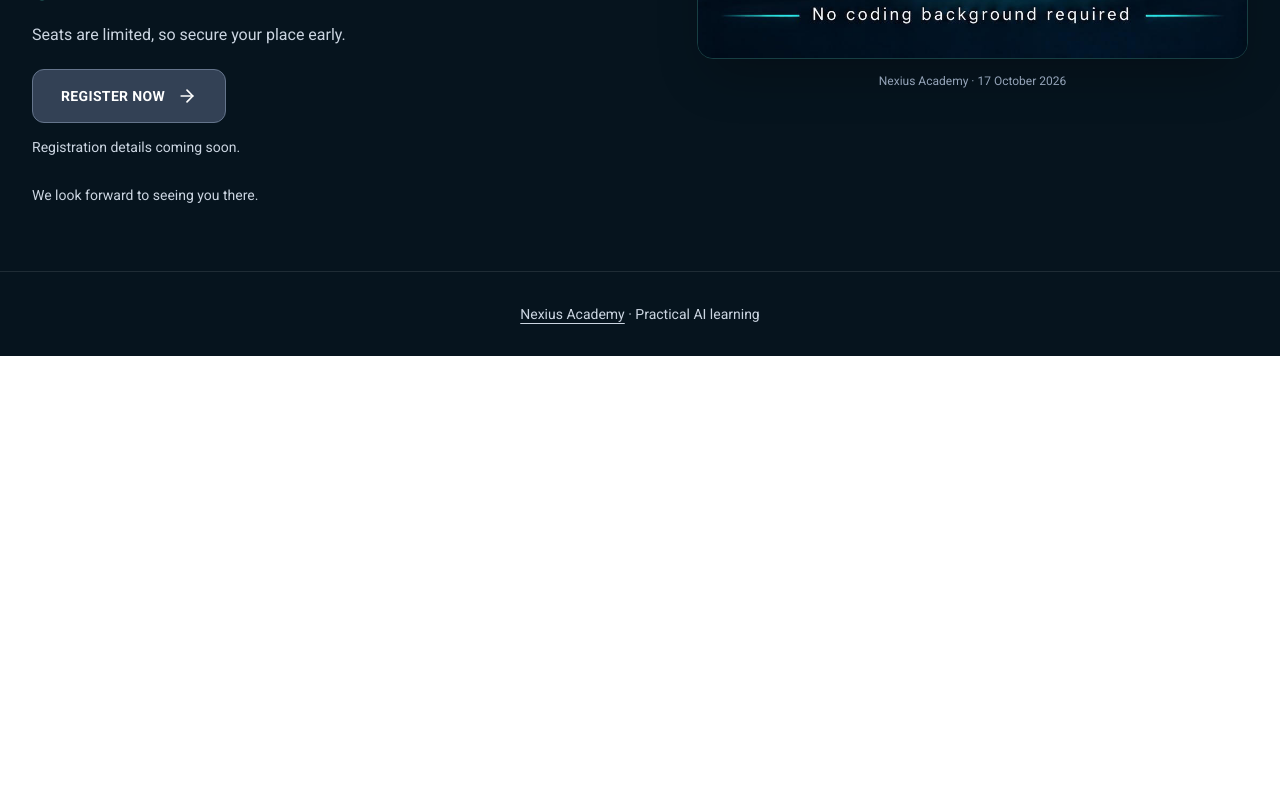
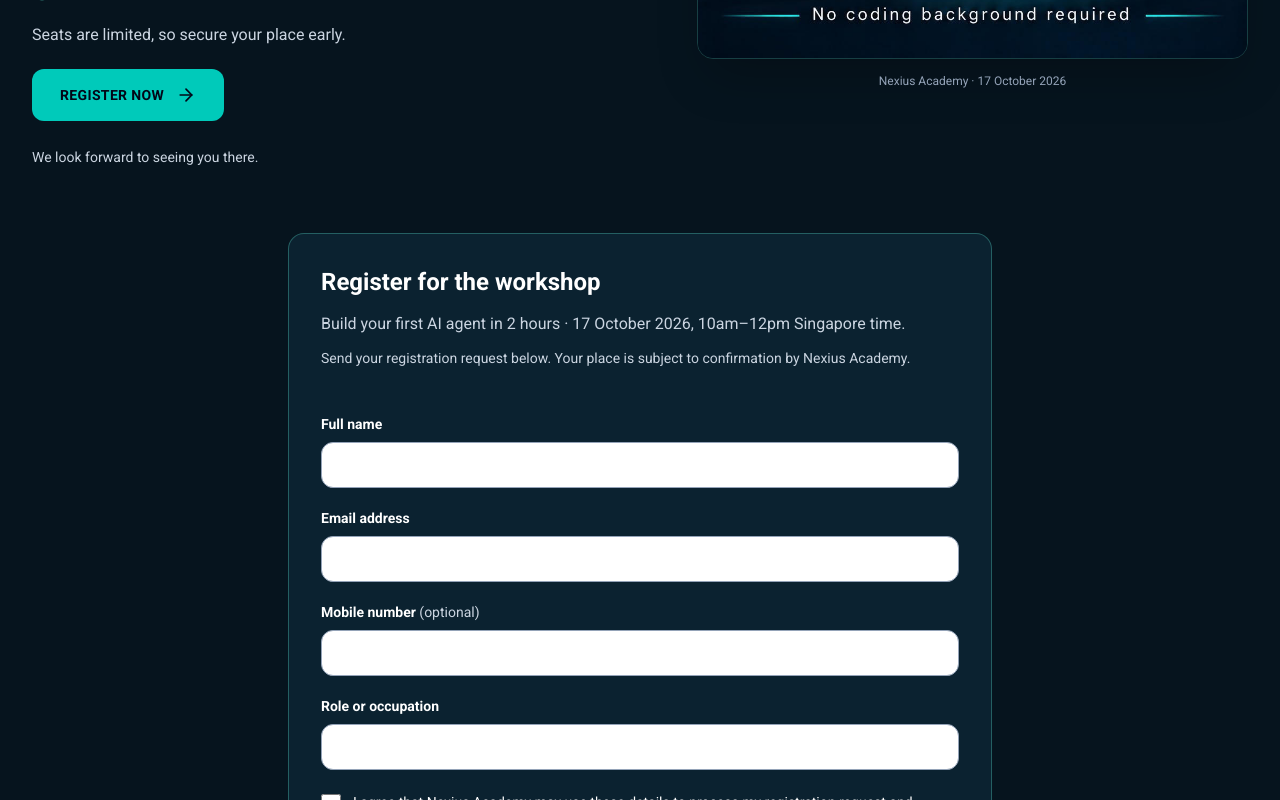
Before and after one commit to nexiuslabs/nexiusacademyskillsfuture, a React (Vite) app: page /workshops/build-your-first-ai-agent in a window 1280 px wide. Shown: the part 900-1700 px from the top of the page. Before the commit the page ends 1256 px from the top, so only its background shows below. Built offline with nearby package versions, Linux system fonts and the light colour scheme.

Commit message:
Add confirmed on-page registration for October AI agent workshop

```diff
--- a/pages/FirstAIAgentWorkshopPage.tsx
+++ b/pages/FirstAIAgentWorkshopPage.tsx
@@ -1,27 +1,79 @@
-import React from 'react';
+import React, { useRef, useState } from 'react';
+import { submitLeadCapture } from '../services/leadCaptureService';
 import { ArrowRight, CalendarDays, Clock3, MapPin, CheckCircle2 } from 'lucide-react';
 import SEO from '../components/SEO';
 
 const PAGE_PATH = '/workshops/build-your-first-ai-agent';
 const POSTER_PATH = '/images/workshops/first-ai-agent-20261017.jpg';
 
-// NEX-1338: keep this candidate unpublished until the owner supplies the
-// registration destination or confirms an event-specific on-page form.
-// Never reuse a different workshop's registration or guess an external URL.
-const REGISTRATION_URL: string | null = null;
-
-const RegistrationCTA: React.FC = () => REGISTRATION_URL ? (
-  <a href={REGISTRATION_URL} className="inline-flex min-h-12 items-center justify-center gap-3 rounded-xl bg-accent px-7 py-4 text-sm font-black tracking-wide text-slate-950 transition hover:bg-teal-300 focus-visible:outline focus-visible:outline-2 focus-visible:outline-offset-4 focus-visible:outline-teal-300">
+const RegistrationCTA: React.FC = () => (
+  <a href="#registration" className="inline-flex min-h-12 items-center justify-center gap-3 rounded-xl bg-accent px-7 py-4 text-sm font-black tracking-wide text-slate-950 transition hover:bg-teal-300 focus-visible:outline focus-visible:outline-2 focus-visible:outline-offset-4 focus-visible:outline-teal-300">
     REGISTER NOW <ArrowRight aria-hidden="true" className="h-5 w-5" />
   </a>
-) : (
-  <div>
-    <button type="button" disabled aria-describedby="registration-status" className="inline-flex min-h-12 cursor-not-allowed items-center justify-center gap-3 rounded-xl border border-slate-500 bg-slate-700 px-7 py-4 text-sm font-black tracking-wide text-white">
-      REGISTER NOW <ArrowRight aria-hidden="true" className="h-5 w-5" />
-    </button>
-    <p id="registration-status" className="mt-3 text-sm leading-6 text-slate-300">Registration details coming soon.</p>
-  </div>
 );
+
+const WorkshopRegistration: React.FC = () => {
+  const [status, setStatus] = useState<'idle' | 'submitting' | 'success' | 'error'>('idle');
+  const submitting = useRef(false);
+  const handleSubmit = async (event: React.FormEvent<HTMLFormElement>) => {
+    event.preventDefault();
+    if (submitting.current) return;
+    const form = event.currentTarget;
+    const fields = new FormData(form);
+    const value = (name: string) => String(fields.get(name) || '').trim();
+    if (!value('fullName') || !value('role')) return;
+    submitting.current = true;
+    setStatus('submitting');
+    try {
+      await submitLeadCapture({
+        fullName: value('fullName'), email: value('email'), phone: value('phone'),
+        role: value('role'), companyName: '', departmentOrDesignation: value('role'),
+        leadFlow: 'apply_now', ageBand: 'not_provided',
+        preferredIntake: '17 October 2026, 10am–12pm Singapore',
+        cohortCode: 'first-ai-agent-20261017',
+        courseSlug: 'build-your-first-ai-agent',
+        intent: 'reserve_seat', payerType: 'self',
+        sponsorContactName: '', sponsorContactEmail: '', sponsorStatus: 'not_applicable',
+        sourceTag: 'first_ai_agent_workshop_20261017', pagePath: PAGE_PATH + '/',
+      });
+      setStatus('success');
+    } catch {
+      // A failed response can be uncertain; do not silently retry or clear the visitor's details.
+      setStatus('error');
+    } finally {
+      submitting.current = false;
+    }
+  };
+  const inputClass = 'mt-2 w-full rounded-xl border border-slate-400 bg-white px-4 py-3 font-normal text-slate-950 focus-visible:outline focus-visible:outline-2 focus-visible:outline-offset-2 focus-visible:outline-teal-300';
+  return (
+    <section id="registration" tabIndex={-1} aria-labelledby="registration-title" className="mx-auto max-w-3xl scroll-mt-6 px-5 pb-14 outline-none sm:px-8">
+      <div className="rounded-2xl border border-teal-300/30 bg-[#0b2230] p-5 sm:p-8">
+        <h2 id="registration-title" className="text-2xl font-bold">Register for the workshop</h2>
+        <p className="mt-3 leading-7 text-slate-300">Build your first AI agent in 2 hours · 17 October 2026, 10am–12pm Singapore time.</p>
+        <p className="mt-2 text-sm leading-6 text-slate-300">Send your registration request below. Your place is subject to confirmation by Nexius Academy.</p>
+        {status === 'success' ? (
+          <div role="status" className="mt-6 rounded-xl border border-teal-300/40 p-5">
+            <h3 className="text-xl font-bold text-teal-300">Registration request received</h3>
+            <p className="mt-2 leading-7">Thank you. We’ve received your request for 17 October 2026. Your seat is not yet confirmed; Nexius Academy will contact you with the next steps.</p>
+          </div>
+        ) : (
+          <form onSubmit={handleSubmit} className="mt-6 space-y-5" aria-label="Workshop registration" aria-busy={status === 'submitting'}>
+            <fieldset disabled={status === 'submitting'} className="space-y-5">
+              <legend className="sr-only">Your contact details</legend>
+              <label className="block text-sm font-bold">Full name<input name="fullName" required pattern={".*\\S.*"} maxLength={120} autoComplete="name" className={inputClass} /></label>
+              <label className="block text-sm font-bold">Email address<input name="email" required type="email" maxLength={254} autoComplete="email" className={inputClass} /></label>
+              <label className="block text-sm font-bold">Mobile number <span className="font-normal text-slate-300">(optional)</span><input name="phone" type="tel" maxLength={40} autoComplete="tel" className={inputClass} /></label>
+              <label className="block text-sm font-bold">Role or occupation<input name="role" required pattern={".*\\S.*"} maxLength={120} autoComplete="organization-title" className={inputClass} /></label>
+              <label className="flex items-start gap-3 text-sm leading-6"><input name="consent" required type="checkbox" className="mt-1 h-5 w-5 shrink-0 accent-teal-300" /><span>I agree that Nexius Academy may use these details to process my registration request and contact me about this workshop. See our <a href="https://www.nexiuslabs.com/privacy" target="_blank" rel="noopener noreferrer" className="underline underline-offset-4">Privacy Policy</a>.</span></label>
+              {status === 'error' && <p role="alert" className="rounded-xl border border-rose-300 bg-rose-950 p-4 text-sm leading-6 text-rose-100">We couldn’t confirm receipt of your request. Please email <a href="mailto:hello@nexiuslabs.com" className="underline">hello@nexiuslabs.com</a> before trying again to avoid a duplicate request.</p>}
+              <button type="submit" disabled={status === 'submitting' || status === 'error'} className="min-h-12 w-full rounded-xl bg-accent px-7 py-4 text-sm font-black tracking-wide text-slate-950 transition hover:bg-teal-300 focus-visible:outline focus-visible:outline-2 focus-visible:outline-offset-4 focus-visible:outline-teal-300 disabled:cursor-not-allowed disabled:opacity-60">{status === 'submitting' ? 'SENDING REQUEST…' : 'REGISTER NOW'}</button>
+            </fieldset>
+          </form>
+        )}
+      </div>
+    </section>
+  );
+};
 
 const FirstAIAgentWorkshopPage: React.FC = () => (
   <>
@@ -29,7 +81,7 @@ const FirstAIAgentWorkshopPage: React.FC = () => (
       title="Build Your First AI Agent in 2 Hours | 17 October 2026 | Nexius Academy"
       description="Join Nexius Academy on 17 October 2026, 10am–12pm Singapore time, at Devan Nair Institute. Build your first AI agent around an everyday work task. No coding background required."
       canonical={PAGE_PATH}
-      robots={REGISTRATION_URL ? 'index,follow' : 'noindex,nofollow'}
+      robots="index,follow"
       ogImage={`https://academy.nexiuslabs.com${POSTER_PATH}`}
       ogImageWidth={1024}
       ogImageHeight={1536}
@@ -84,6 +136,7 @@ const FirstAIAgentWorkshopPage: React.FC = () => (
             <figcaption className="mt-3 text-center text-xs leading-5 text-slate-400">Nexius Academy · 17 October 2026</figcaption>
           </figure>
         </section>
+        <WorkshopRegistration />
       </main>
       <footer className="border-t border-white/10 px-5 py-8 text-center text-sm text-slate-300"><a href="/" className="underline underline-offset-4 hover:text-teal-300 focus-visible:outline focus-visible:outline-2 focus-visible:outline-offset-4 focus-visible:outline-teal-300">Nexius Academy</a> · Practical AI learning</footer>
     </div>
--- a/scripts/postbuild-seo.mjs
+++ b/scripts/postbuild-seo.mjs
@@ -454,13 +454,12 @@ const routes = [
     articleDate: '2026-05-29',
   },
   {
-    // NEX-1338 unpublished candidate: enable indexing only after the CTA is confirmed.
     path: '/workshops/build-your-first-ai-agent',
     lastmod: '2026-09-27',
     priority: '0.8',
     changefreq: 'monthly',
-    includeInSitemap: false,
-    robots: 'noindex,nofollow',
+    includeInSitemap: true,
+    robots: 'index,follow',
     title: 'Build Your First AI Agent in 2 Hours | 17 October 2026 | Nexius Academy',
     description: 'Join Nexius Academy on 17 October 2026, 10am–12pm Singapore time, at Devan Nair Institute. Build your first AI agent around an everyday work task. No coding background required.',
     ogType: 'website',
```
